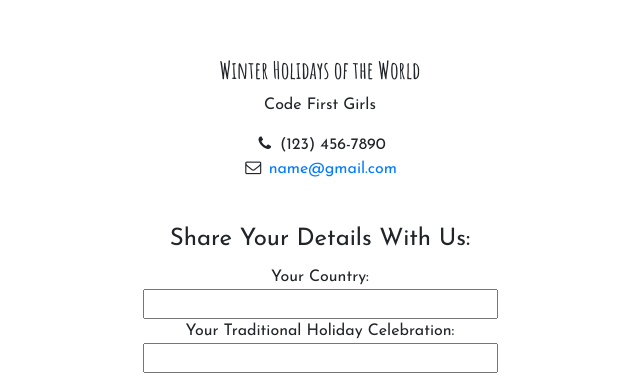
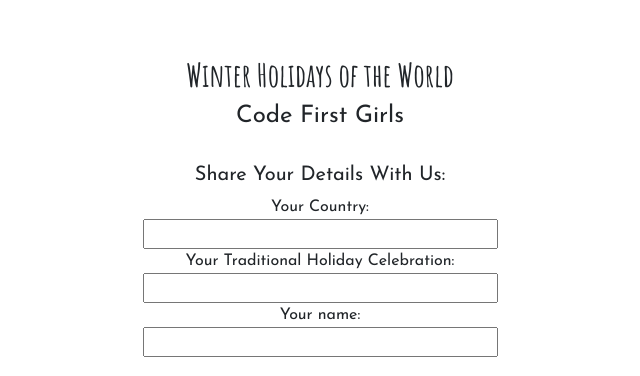
Before and after one commit to Natinika/Code-First-Girls_-Project, a website with bundled scripts: page index.html in a window 1280 px wide. Shown: the part 2476-2852 px from the top of the page, without its empty margins (320-960 px from the left). Built offline with nearby package versions, Linux system fonts and the light colour scheme.

Commit message:
footer font size fixes

```diff
--- a/css/TTcustom.css
+++ b/css/TTcustom.css
@@ -34,6 +34,6 @@
 	font-family: 'Josefin Sans', sans-serif;
 }
 
-footer h4 {
+footer h2 {
 	font-family: 'Amatic SC', cursive;
 }
--- a/index.html
+++ b/index.html
@@ -147,22 +147,13 @@
       <div class="container">
         <div class="row">
           <div class="col-lg-10 mx-auto text-center">
-            <h4>
+            <h2>
               <strong>Winter Holidays of the World</strong>
-            </h4>
-            <p>Code First Girls</p>
-            <ul class="list-unstyled">
-              <li>
-                <i class="fa fa-phone fa-fw"></i>
-                (123) 456-7890</li>
-              <li>
-                <i class="fa fa-envelope-o fa-fw"></i>
-                <a href="mailto:name@example.com">name@gmail.com</a>
-              </li>
-            </ul>
+            </h2>
+            <h4>Code First Girls</h4>
 
             <br>
-            <legend>Share Your Details With Us:</legend>
+            <h5>Share Your Details With Us:</h5>
              <form>
               Your Country: <br>
               <input type="text" name="Country" size="40"><br>
```
